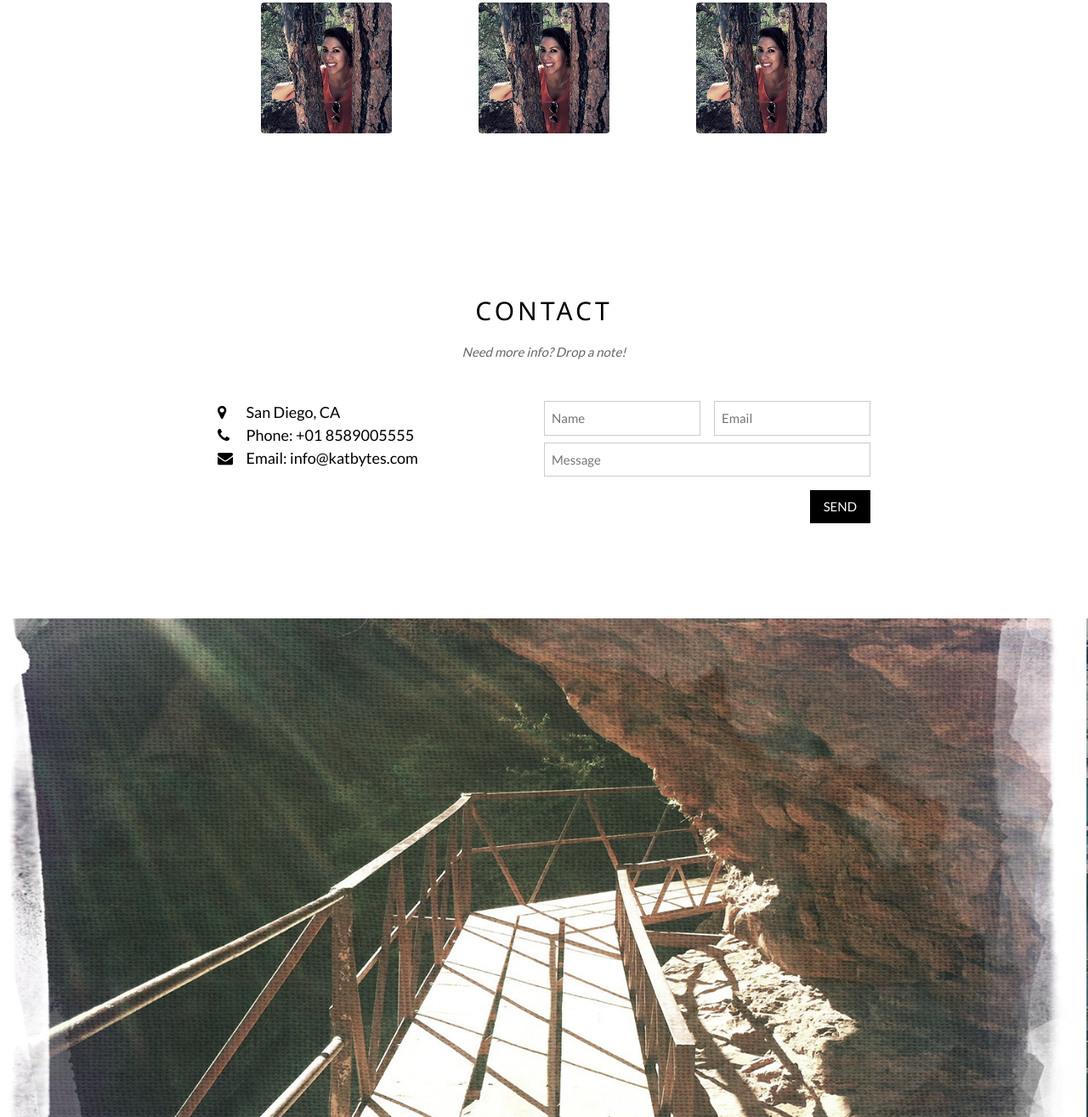
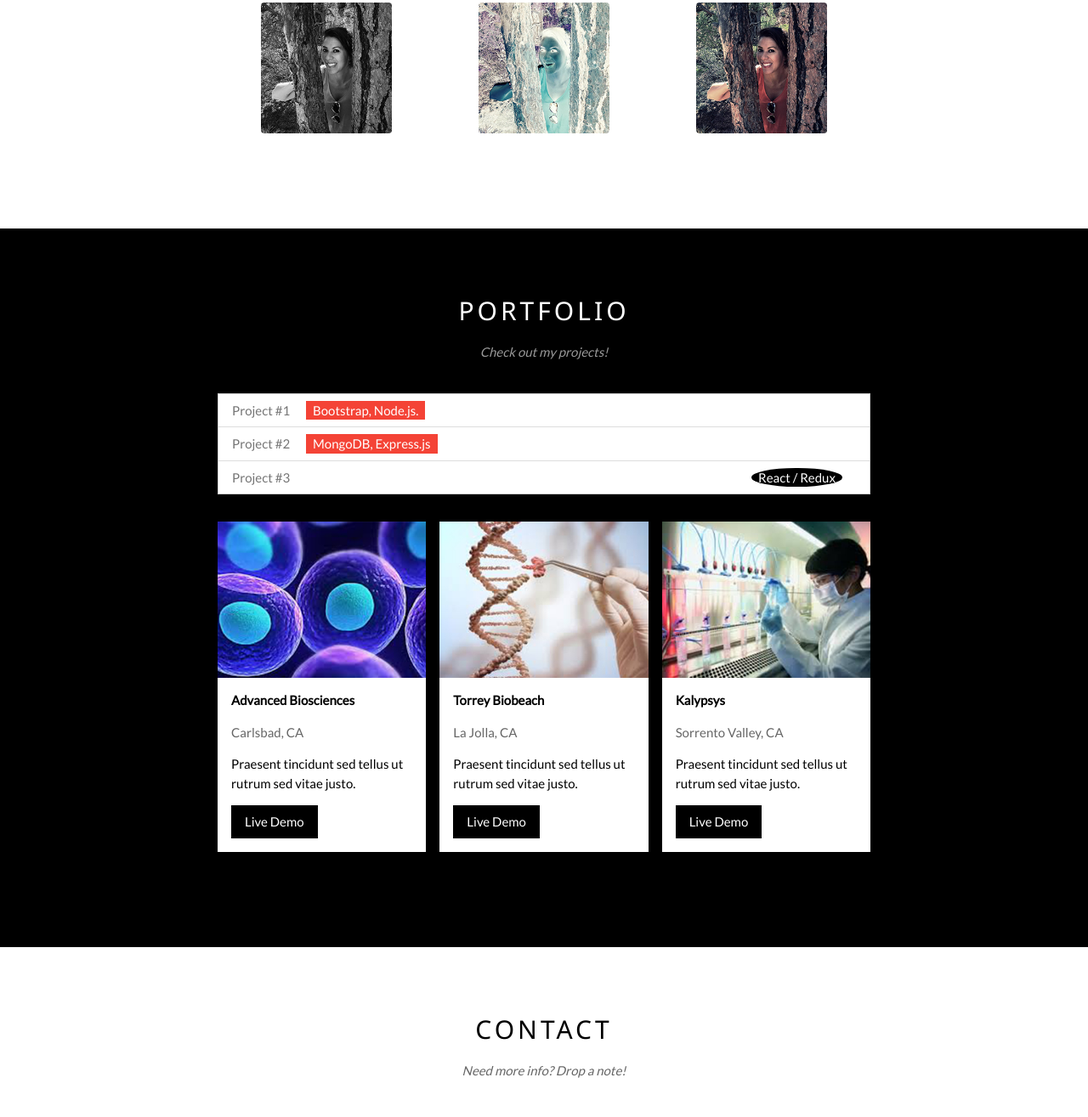
Before and after one commit to katbytes/Responsive-Portfolio, a plain HTML site: page index.html in a window 1280 px wide. Shown: the part 1044-2359 px from the top of the page at 85% size. Drawn offline with Linux system fonts and the light colour scheme.

Commit message:
final add

```diff
--- a/index.html
+++ b/index.html
@@ -25,8 +25,8 @@
             <a class="w3-bar-item w3-button w3-padding-large w3-hide-medium w3-hide-large w3-right" href="javascript:void(0)"
                 onclick="myFunction()" title="Toggle Navigation Menu"><i class="fa fa-bars"></i></a>
             <a href="#" class="w3-bar-item w3-button w3-padding-large">HOME</a>
-            <a href="#band" class="w3-bar-item w3-button w3-padding-large w3-hide-small">ABOUT</a>
-            <a href="#tour" class="w3-bar-item w3-button w3-padding-large w3-hide-small">PORTFOLIO</a>
+            <a href="#about" class="w3-bar-item w3-button w3-padding-large w3-hide-small">ABOUT</a>
+            <a href="#portfolio" class="w3-bar-item w3-button w3-padding-large w3-hide-small">PORTFOLIO</a>
             <a href="#contact" class="w3-bar-item w3-button w3-padding-large w3-hide-small">CONTACT</a>
             <div class="w3-dropdown-hover w3-hide-small">
                 <button class="w3-padding-large w3-button" title="More">MORE <i class="fa fa-caret-down"></i></button>
@@ -45,8 +45,8 @@
 
     <!-- Navbar on small screens (remove the onclick attribute if you want the navbar to always show on top of the content when clicking on the links) -->
     <div id="navDemo" class="w3-bar-block w3-black w3-hide w3-hide-large w3-hide-medium w3-top" style="margin-top:46px">
-        <a href="#band" class="w3-bar-item w3-button w3-padding-large" onclick="myFunction()">ABOUT</a>
-        <a href="#tour" class="w3-bar-item w3-button w3-padding-large" onclick="myFunction()">PORTFOLIO</a>
+        <a href="#about" class="w3-bar-item w3-button w3-padding-large" onclick="myFunction()">ABOUT</a>
+        <a href="#portfolio" class="w3-bar-item w3-button w3-padding-large" onclick="myFunction()">PORTFOLIO</a>
         <a href="#contact" class="w3-bar-item w3-button w3-padding-large" onclick="myFunction()">CONTACT</a>
     </div>
 
@@ -76,9 +76,9 @@
             </div>
         </div>
     </div>
-    <!-- The Portfolio Section -->
-    <div class="w3-container w3-content w3-center w3-padding-64" style="max-width:800px" id="band">
-        <h2 class="w3-wide">PORTFOLIO</h2>
+    <!-- The About Section -->
+    <div class="w3-container w3-content w3-center w3-padding-64" style="max-width:800px" id="about">
+        <h2 class="w3-wide">ABOUT</h2>
         <p class="w3-opacity"><i>Web Developer - Graphic Artist - User Experience Designer</i></p>
         <p class="w3-justify">Lorem ipsum dolor sit amet, consectetur adipiscing elit, sed do eiusmod tempor
             incididunt ut labore et dolore magna aliqua. Ut enim ad minim veniam, quis nostrud exercitation ullamco
@@ -88,15 +88,62 @@
         <div class="w3-row w3-padding-32">
             <div class="w3-third">
                 <p>Web Developer</p>
-                <img src="./assets/imgs/selfie.jpg" class="w3-round w3-margin-bottom" alt="Random Name" style="width:60%">
+                <img src="./assets/imgs/selfie-bw.jpg" class="w3-round w3-margin-bottom" alt="Random Name" style="width:60%">
             </div>
             <div class="w3-third">
                 <p>Graphic Artist</p>
-                <img src="./assets/imgs/selfie.jpg" class="w3-round w3-margin-bottom" alt="Random Name" style="width:60%">
+                <img src="./assets/imgs/selfie-inv.jpg" class="w3-round w3-margin-bottom" alt="Random Name" style="width:60%">
             </div>
             <div class="w3-third">
                 <p>User Experience Designer</p>
                 <img src="./assets/imgs/selfie.jpg" class="w3-round" alt="Random Name" style="width:60%">
+            </div>
+        </div>
+    </div>
+
+    <!-- The Portfolio Section -->
+    <div class="w3-black" id="portfolio">
+        <div class="w3-container w3-content w3-padding-64" style="max-width:800px">
+            <h2 class="w3-wide w3-center">PORTFOLIO</h2>
+            <p class="w3-opacity w3-center"><i>Check out my projects!</i></p><br>
+
+            <ul class="w3-ul w3-border w3-white w3-text-grey">
+                <li class="w3-padding">Project #1 <span class="w3-tag w3-red w3-margin-left">Bootstrap, Node.js.</span></li>
+                <li class="w3-padding">Project #2 <span class="w3-tag w3-red w3-margin-left">MongoDB, Express.js</span></li>
+                <li class="w3-padding">Project #3 <span class="w3-badge w3-right w3-margin-right">React / Redux</span></li>
+            </ul>
+
+            <div class="w3-row-padding w3-padding-32" style="margin:0 -16px">
+                <div class="w3-third w3-margin-bottom">
+                    <img src="./assets/imgs/project-1.jpg" alt="New York" style="width:100%" class="w3-hover-opacity">
+                    <div class="w3-container w3-white">
+                        <p><b>Advanced Biosciences</b></p>
+                        <p class="w3-opacity">Carlsbad, CA</p>
+                        <p>Praesent tincidunt sed tellus ut rutrum sed vitae justo.</p>
+                        <button class="w3-button w3-black w3-margin-bottom" onclick="document.getElementById('ticketModal').style.display='block'">Live
+                            Demo</button>
+                    </div>
+                </div>
+                <div class="w3-third w3-margin-bottom">
+                    <img src="./assets/imgs/project-2.jpg" alt="Paris" style="width:100%" class="w3-hover-opacity">
+                    <div class="w3-container w3-white">
+                        <p><b>Torrey Biobeach</b></p>
+                        <p class="w3-opacity">La Jolla, CA</p>
+                        <p>Praesent tincidunt sed tellus ut rutrum sed vitae justo.</p>
+                        <button class="w3-button w3-black w3-margin-bottom" onclick="document.getElementById('ticketModal').style.display='block'">Live
+                            Demo</button>
+                    </div>
+                </div>
+                <div class="w3-third w3-margin-bottom">
+                    <img src="./assets/imgs/project-3.jpg" alt="San Francisco" style="width:100%" class="w3-hover-opacity">
+                    <div class="w3-container w3-white">
+                        <p><b>Kalypsys</b></p>
+                        <p class="w3-opacity">Sorrento Valley, CA</p>
+                        <p>Praesent tincidunt sed tellus ut rutrum sed vitae justo.</p>
+                        <button class="w3-button w3-black w3-margin-bottom" onclick="document.getElementById('ticketModal').style.display='block'">Live
+                            Demo</button>
+                    </div>
+                </div>
             </div>
         </div>
     </div>
```
Also changed, not shown: assets/imgs/project-1.jpg (added), assets/imgs/project-2.jpg (added), assets/imgs/project-3.jpg (added), assets/imgs/selfie-bw.jpg (added), assets/imgs/selfie-inv.jpg (added), 1 other file.
